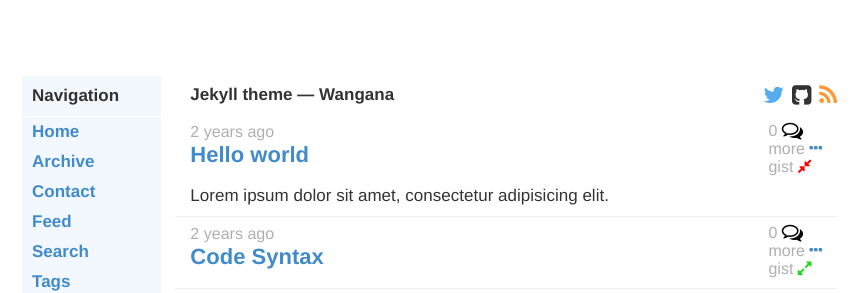
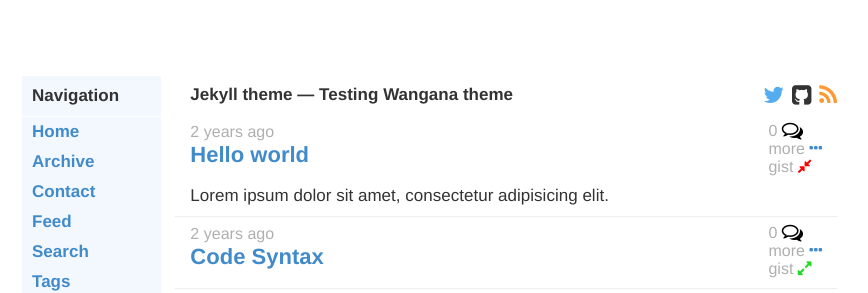
Before and after one commit to abasaric/abasaric.github.io, a Jekyll site: the page built from index.html, in a window 1280 px wide. Shown: the top 293 px of the page, without its empty margins (203-1071 px from the left). Built offline with Jekyll 4.4.1, drawn with Linux system fonts in a browser that asks for light colours; some web fonts are replaced; Markdown is read by kramdown in place of the engine named in the settings.

```diff
--- a/_config.yml
+++ b/_config.yml
@@ -1,15 +1,15 @@
-name: Wangana
+name: Testing Wangana theme
 description:  Jekyll theme
 
 sass:
   sass_dir: assets/css/_sass
   style: :compressed
 
-markdown: redcarpet
+markdown: kramdown
 redcarpet:
   extensions: ["no_intra_emphasis", "tables", "fenced_code_blocks", "autolink", "strikethrough", "superscript"]
 
-url: https://nadjetey.github.io/wangana
+url: https://abasaric.github.io
 permalink: /:year/:month/:title/
 owner:
     name: #
@@ -20,4 +20,4 @@ owner:
 ga_id: #
 ga_username: #
 
-timezone: Africa/Accra
+timezone: Canada/Toronto
```
